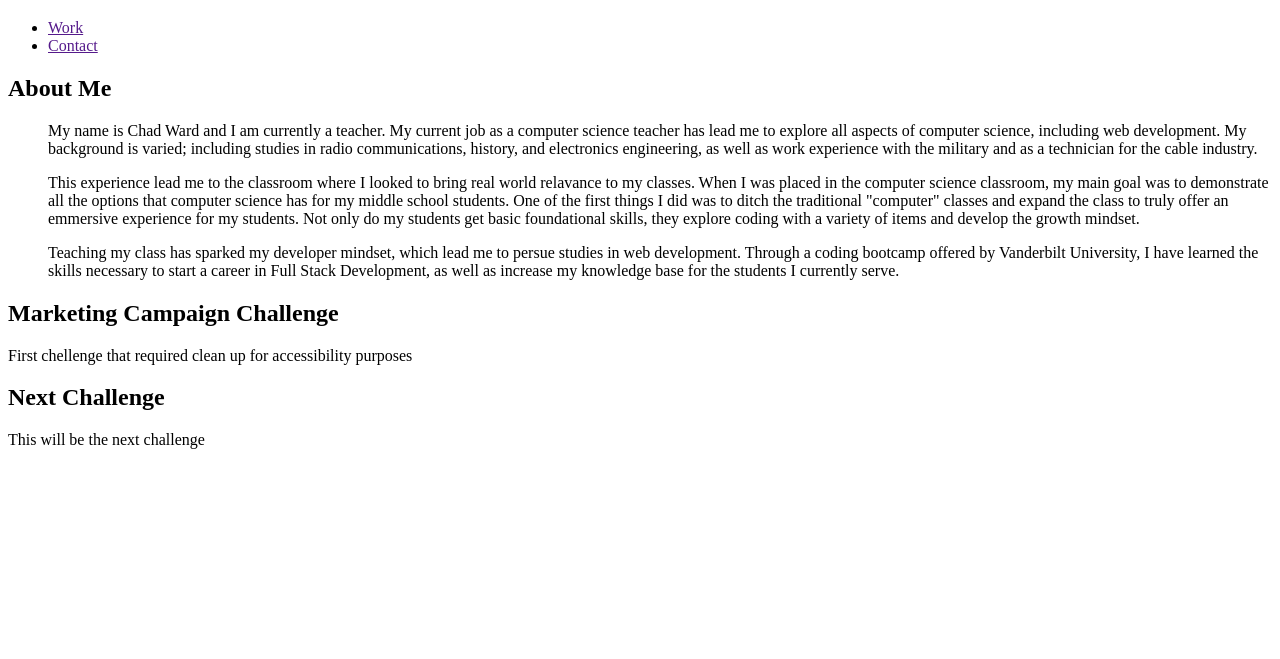
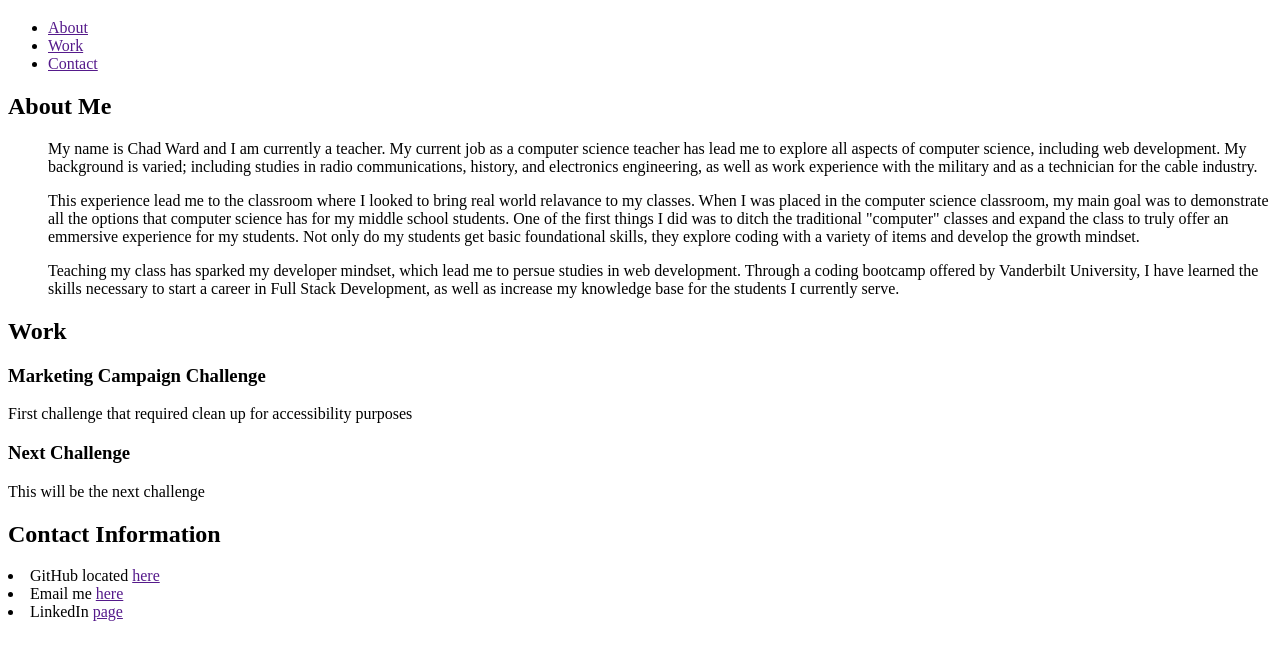
Before and after one commit to chwd31/Chad-Ward-Portfolio, a plain HTML site: page index.html in a window 1280 px wide. Shown: the part 61-720 px from the top of the page. Drawn offline with Linux system fonts and the light colour scheme.

Commit message:
contact and format

```diff
--- a/index.html
+++ b/index.html
@@ -13,6 +13,9 @@
     <h1> Chad Ward - Web Developer</h1>
     <div>
         <ul>
+            <li>
+                <a href="">About</a>
+            </li>
             <li>
                 <a href="">Work</a>
             </li>
@@ -56,20 +59,54 @@
     </div>
 
 
-<div class="Project1">
-    <h2>Marketing Campaign Challenge</h2>
-    <p>
-        First chellenge that required clean up for accessibility purposes
-    </p>
+<div class="Work">
+
+    <div class="Projects">
+        <h2>Work</h2>
+        <div class="Marketing">
+            <h3>Marketing Campaign Challenge</h3>
+            <p>
+                First challenge that required clean up for accessibility purposes
+            </p>
+
+
+        </div>
+        <div class="Future">
+            <h3> Next Challenge</h3>
+            <p>
+                This will be the next challenge
+            </p>
+
+        </div>
+
+    </div>
+
+<div class="Contact">
+    <h2>
+        Contact Information
+    </h2>
+
+    <div>
+        <p>
+            <li>
+                GitHub located <a href="">here</a>
+            </li>
+            <li>
+                Email me <a href="">here</a>
+            </li>
+            <li>
+                LinkedIn <a href="">page</a>
+            </li>
+        </p>
+    </div>
+
 
 </div>
 
-<div>
-    <h2> Next Challenge</h2>
-    <p>
-        This will be the next challenge
-    </p>
+
 </div>
+
+
 
 </body>
 </html>
```
